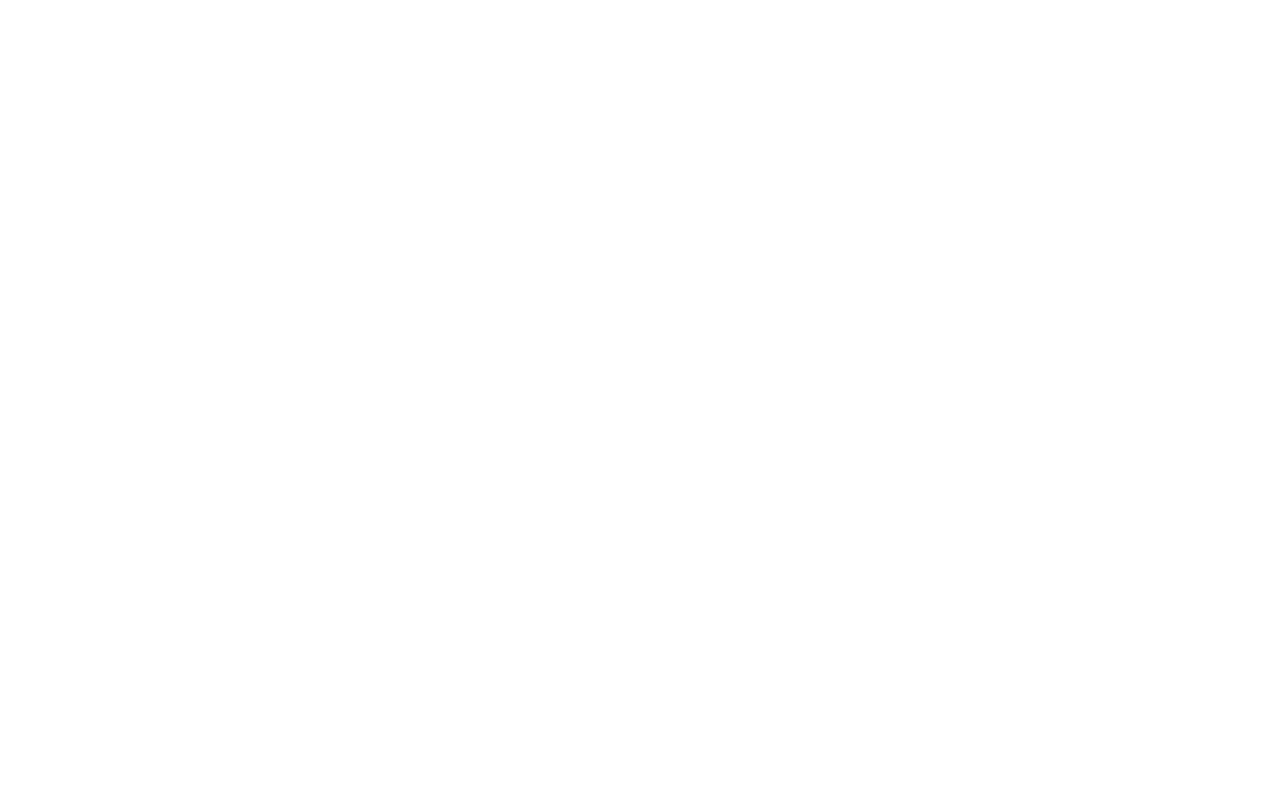
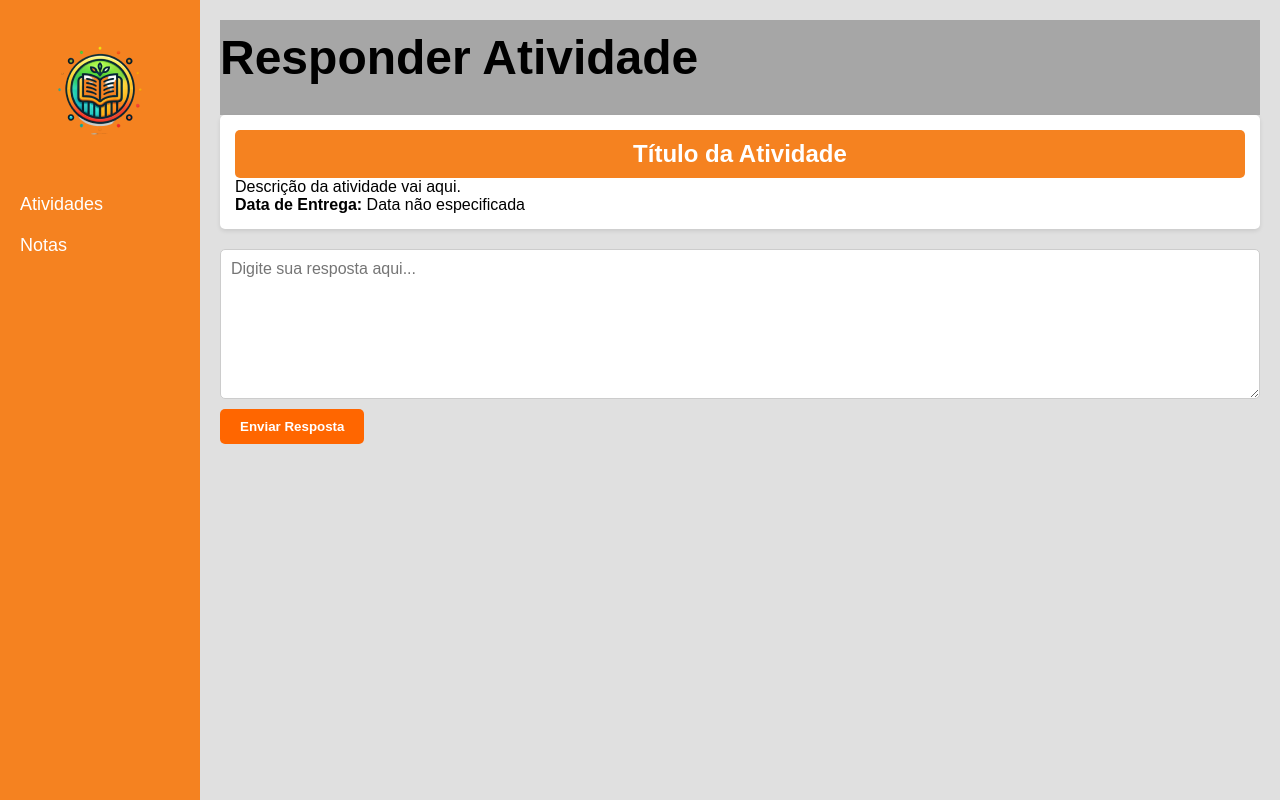
Before and after one commit to cantalusto/RESIDENCIA-PITANG, a React (Create React App) app: page /responder-atividade in a window 1280 px wide. Before the commit this address had no page. Built offline with nearby package versions, Linux system fonts and the light colour scheme.

Commit message:
Respostas de atividade

```diff
--- a/src/App.js
+++ b/src/App.js
@@ -4,6 +4,7 @@
 import Login from "./pages/login/login.js";
 import DashAluno from "./pages/DashAluno/AlunoPage.js";
 import DashProf from "./pages/DashProf/ProfessorPage.js";
+import ResponderAtividade from './pages/Responder/ResponderAtividade';
 import Grades from "./pages/Grades/Grades.js";
 
 const App = () => {
@@ -13,6 +14,7 @@
         <Route path="/" element={<Login />} />
         <Route path="/aluno" element={<DashAluno />} />
         <Route path="/professor" element={<DashProf />} />
+        <Route path="/responder-atividade" element={<ResponderAtividade />} />
         <Route path="/grades" element={<Grades />} />
       </Routes>
     </Router>
--- a/src/pages/DashAluno/AlunoPage.js
+++ b/src/pages/DashAluno/AlunoPage.js
@@ -1,47 +1,44 @@
 import React from "react";
 import "./AlunoPage.css";
+import { useNavigate } from 'react-router-dom';
 import Sidebar from "../../components/Sidebar/Sidebar.js";
 
-const DashAluno = () => {
+const Home = () => {
+  const navigate = useNavigate();
+
+  const atividades = [
+    { id: 1, titulo: "Resistores e Associação de Resistores", descricao: "Estude os conceitos de resistência elétrica.", dataEntrega: "30 de Out. de 2024" },
+    // Adicione mais atividades conforme necessário
+  ];
+
+  const handleAtividadeClick = (atividade) => {
+    navigate('/responder-atividade', { state: { atividade } });
+  };
+
   return (
-    <div className="container-alunop">
-      {/* Sidebar */}
+    <div className="container">
       <Sidebar />
 
-      {/* Main content */}
-      <main className="content-alunop">
-        <header></header>
+      <main className="content">
+        <header>
+          <h1>Atividades do Aluno</h1>
+        </header>
 
-        {/* Atividades */}
-        <section className="atividades">
-          <div className="atividades-pendentes">
-            <h2>Atividades Pendentes</h2>
-            <div className="atividade-item">
-              <span className="icon">&#x1F4DD;</span>
-              <div className="detalhes">
-                <h3>Resistores e associação de resistores</h3>
-                <p>Data de entrega: 25 de Set. de 2024, 10:00</p>
-              </div>
-              <span className="seta">&#x27A4;</span>
+        <section className="activities-section">
+          {atividades.map((atividade) => (
+            <div
+              key={atividade.id}
+              className="activity-card"
+              onClick={() => handleAtividadeClick(atividade)}
+            >
+              <h3>{atividade.titulo}</h3>
+              <p>Data de entrega: {atividade.dataEntrega}</p>
             </div>
-            {/* Adicionar mais itens conforme necessário */}
-          </div>
-
-          <div className="atividades-respondidas">
-            <h2>Atividades Respondidas</h2>
-            <div className="atividade-item">
-              <span className="icon">&#x1F7E2;</span>
-              <div className="detalhes">
-                <h3>Nome da Atividade</h3>
-              </div>
-              <span className="seta">&#x27A4;</span>
-            </div>
-            {/* Adicionar mais itens conforme necessário */}
-          </div>
+          ))}
         </section>
       </main>
     </div>
   );
 };
 
-export default DashAluno;
+export default Home;
--- /dev/null
+++ b/src/pages/Responder/ResponderAtividade.css
@@ -0,0 +1,59 @@
+/* src/pages/ResponderAtividade.css */
+
+.container {
+    display: flex;
+  }
+
+  .content {
+    flex: 1;
+    padding: 20px;
+    background-color: #f0f0f0;
+  }
+
+  header h1 {
+    margin-bottom: 20px;
+  }
+
+  .atividade-detalhes {
+    background-color: white;
+    padding: 15px;
+    border-radius: 5px;
+    box-shadow: 0px 2px 4px rgba(0, 0, 0, 0.1);
+    margin-bottom: 20px;
+  }
+
+  .atividade-detalhes h2 {
+    margin: 0;
+    font-size: 1.5em;
+  }
+
+  .responder-secao {
+    display: flex;
+    flex-direction: column;
+    gap: 10px;
+  }
+
+  .responder-secao textarea {
+    width: 100%;
+    height: 150px;
+    padding: 10px;
+    border-radius: 5px;
+    border: 1px solid #ccc;
+    font-size: 1em;
+    resize: vertical;
+  }
+
+  .btn-enviar {
+    align-self: flex-start;
+    padding: 10px 20px;
+    background-color: #ff6600;
+    color: white;
+    border: none;
+    border-radius: 5px;
+    cursor: pointer;
+    font-weight: bold;
+  }
+
+  .btn-enviar:hover {
+    background-color: #e55a00;
+  }
--- /dev/null
+++ b/src/pages/Responder/ResponderAtividade.js
@@ -0,0 +1,50 @@
+// src/pages/ResponderAtividade.js
+
+import React, { useState } from 'react';
+import Sidebar from "../../components/Sidebar/Sidebar.js";
+import './ResponderAtividade.css';
+
+const ResponderAtividade = ({ atividade }) => {
+  const [resposta, setResposta] = useState('');
+
+  const handleRespostaChange = (e) => {
+    setResposta(e.target.value);
+  };
+
+  const handleEnviarResposta = () => {
+    // Aqui você poderia integrar uma lógica de envio para a API
+    console.log("Resposta enviada:", resposta);
+    alert("Resposta enviada com sucesso!");
+  };
+
+  return (
+    <div className="container">
+      <Sidebar />
+
+      <main className="content">
+        <header>
+          <h1>Responder Atividade</h1>
+        </header>
+
+        <section className="atividade-detalhes">
+          <h2>{atividade?.titulo || "Título da Atividade"}</h2>
+          <p>{atividade?.descricao || "Descrição da atividade vai aqui."}</p>
+          <p><strong>Data de Entrega:</strong> {atividade?.dataEntrega || "Data não especificada"}</p>
+        </section>
+
+        <section className="responder-secao">
+          <textarea
+            value={resposta}
+            onChange={handleRespostaChange}
+            placeholder="Digite sua resposta aqui..."
+          />
+          <button onClick={handleEnviarResposta} className="btn-enviar">
+            Enviar Resposta
+          </button>
+        </section>
+      </main>
+    </div>
+  );
+};
+
+export default ResponderAtividade;
```
